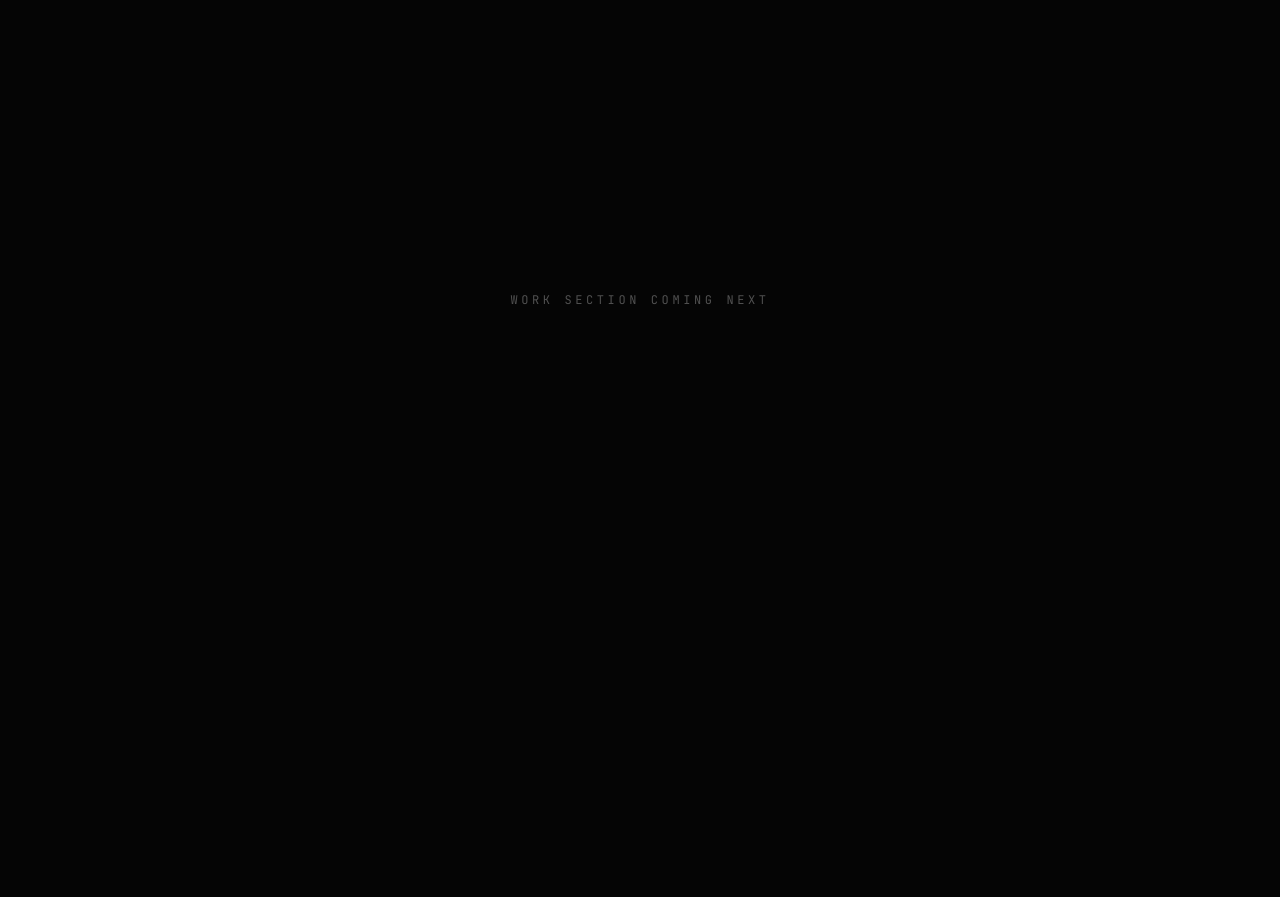
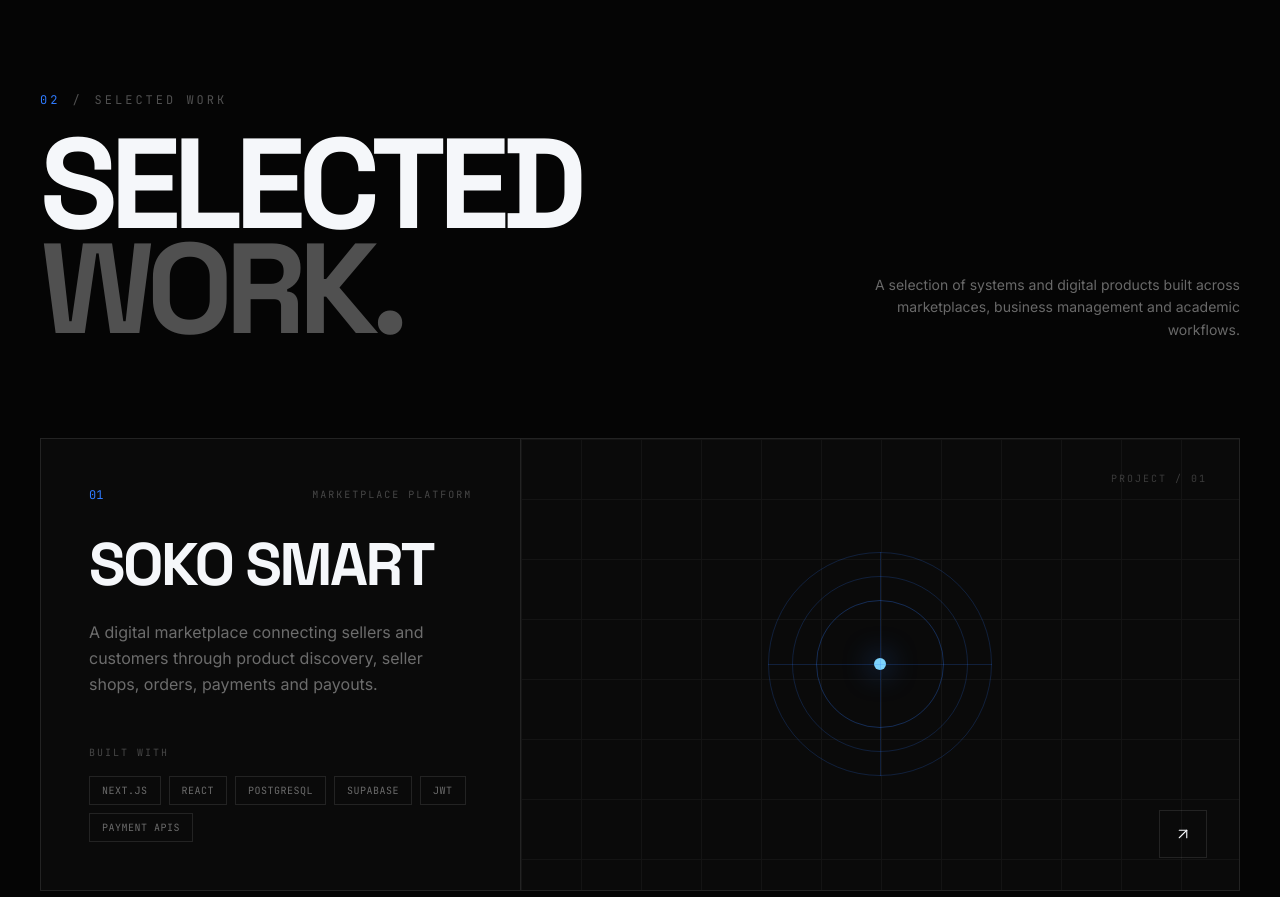
Before and after one commit to BEN1803/benjamin-portfolio, a Next.js app: page / in a window 1280 px wide. Shown: the part 1700-2597 px from the top of the page. Before the commit the page ends 2400 px from the top, so only its background shows below. Built offline with nearby package versions, Linux system fonts and the light colour scheme.

Commit message:
added projects section

```diff
--- a/src/app/page.tsx
+++ b/src/app/page.tsx
@@ -1,6 +1,7 @@
 import Navbar from "@/components/Navbar";
 import Hero from "@/components/Hero";
 import IntroSection from "@/components/IntroSection";
+import Projects from "@/components/Projects";
 
 export default function Home() {
   return (
@@ -11,14 +12,7 @@ export default function Home() {
 
       <IntroSection />
 
-      <section
-        id="work"
-        className="flex min-h-screen items-center justify-center bg-[#050505]"
-      >
-        <p className="font-mono text-xs uppercase tracking-[0.3em] text-white/30">
-          Work section coming next
-        </p>
-      </section>
+      <Projects />
     </main>
   );
 }
--- /dev/null
+++ b/src/components/Projects.tsx
@@ -0,0 +1,184 @@
+"use client";
+
+import { motion } from "motion/react";
+import { ArrowUpRight } from "lucide-react";
+
+import { projects } from "@/lib/projects";
+
+export default function Projects() {
+  return (
+    <section
+      id="work"
+      className="relative overflow-hidden bg-[#050505] px-6 py-32 md:px-10 md:py-48"
+    >
+      <div className="mx-auto max-w-7xl">
+        {/* Section heading */}
+        <div className="mb-24 flex flex-col justify-between gap-8 md:flex-row md:items-end">
+          <div>
+            <motion.div
+              initial={{ opacity: 0, y: 20 }}
+              whileInView={{ opacity: 1, y: 0 }}
+              viewport={{ once: true, amount: 0.5 }}
+              transition={{ duration: 0.7 }}
+              className="mb-6 flex items-center gap-3 font-mono text-xs uppercase tracking-[0.25em] text-white/30"
+            >
+              <span className="text-[#2f7bff]">02</span>
+
+              <span>/</span>
+
+              <span>Selected Work</span>
+            </motion.div>
+
+            <motion.h2
+              initial={{ opacity: 0, y: 60 }}
+              whileInView={{ opacity: 1, y: 0 }}
+              viewport={{ once: true, amount: 0.4 }}
+              transition={{
+                duration: 0.9,
+                ease: [0.22, 1, 0.36, 1],
+              }}
+              className="font-display text-[clamp(4rem,10vw,9rem)] font-bold uppercase leading-[0.82] tracking-[-0.06em]"
+            >
+              Selected
+              <br />
+              <span className="text-white/30">Work.</span>
+            </motion.h2>
+          </div>
+
+          <motion.p
+            initial={{ opacity: 0, y: 30 }}
+            whileInView={{ opacity: 1, y: 0 }}
+            viewport={{ once: true, amount: 0.5 }}
+            transition={{
+              duration: 0.8,
+              delay: 0.15,
+            }}
+            className="max-w-sm text-sm leading-relaxed text-white/40 md:text-right"
+          >
+            A selection of systems and digital products built across
+            marketplaces, business management and academic workflows.
+          </motion.p>
+        </div>
+
+        {/* Projects */}
+        <div className="space-y-6">
+          {projects.map((project, index) => (
+            <motion.article
+              key={project.title}
+              initial={{ opacity: 0, y: 60 }}
+              whileInView={{ opacity: 1, y: 0 }}
+              viewport={{ once: true, amount: 0.2 }}
+              transition={{
+                duration: 0.8,
+                delay: index * 0.1,
+                ease: [0.22, 1, 0.36, 1],
+              }}
+              className="group relative overflow-hidden border border-white/10 bg-white/[0.02] transition-colors duration-500 hover:border-[#2f7bff]/40"
+            >
+              <div className="grid min-h-[420px] md:grid-cols-[1fr_1.5fr]">
+                {/* Project information */}
+                <div className="flex flex-col justify-between p-8 md:p-12">
+                  <div>
+                    <div className="mb-8 flex items-center justify-between">
+                      <span className="font-mono text-xs text-[#2f7bff]">
+                        {project.number}
+                      </span>
+
+                      <span className="font-mono text-[10px] uppercase tracking-[0.2em] text-white/25">
+                        {project.category}
+                      </span>
+                    </div>
+
+                    <h3 className="font-display text-4xl font-bold uppercase tracking-[-0.04em] md:text-6xl">
+                      {project.title}
+                    </h3>
+
+                    <p className="mt-6 max-w-md text-sm leading-relaxed text-white/40 md:text-base">
+                      {project.description}
+                    </p>
+                  </div>
+
+                  {/* Technologies */}
+                  <div className="mt-12">
+                    <p className="mb-4 font-mono text-[10px] uppercase tracking-[0.2em] text-white/25">
+                      Built with
+                    </p>
+
+                    <div className="flex flex-wrap gap-2">
+                      {project.technologies.map((technology) => (
+                        <span
+                          key={technology}
+                          className="border border-white/10 px-3 py-1.5 font-mono text-[10px] uppercase tracking-wider text-white/40 transition-colors duration-300 group-hover:border-white/20 group-hover:text-white/60"
+                        >
+                          {technology}
+                        </span>
+                      ))}
+                    </div>
+                  </div>
+                </div>
+
+                {/* Visual area */}
+                <div className="relative min-h-[300px] overflow-hidden border-t border-white/10 md:border-l md:border-t-0">
+                  {/* Grid */}
+                  <div
+                    className="absolute inset-0 opacity-[0.04]"
+                    style={{
+                      backgroundImage:
+                        "linear-gradient(rgba(255,255,255,1) 1px, transparent 1px), linear-gradient(90deg, rgba(255,255,255,1) 1px, transparent 1px)",
+                      backgroundSize: "60px 60px",
+                    }}
+                  />
+
+                  {/* Project number */}
+                  <div className="absolute right-8 top-8 font-mono text-[10px] uppercase tracking-[0.2em] text-white/20">
+                    PROJECT / {project.number}
+                  </div>
+
+                  {/* Abstract visual */}
+                  <div className="absolute inset-0 flex items-center justify-center">
+                    <motion.div
+                      initial={{ scale: 0.8, opacity: 0 }}
+                      whileInView={{ scale: 1, opacity: 1 }}
+                      viewport={{ once: true }}
+                      transition={{
+                        duration: 1,
+                        delay: 0.2,
+                      }}
+                      className="relative h-40 w-40 md:h-56 md:w-56"
+                    >
+                      <div className="absolute inset-0 rounded-full border border-[#2f7bff]/20" />
+
+                      <div className="absolute inset-6 rounded-full border border-[#2f7bff]/20" />
+
+                      <div className="absolute inset-12 rounded-full border border-[#2f7bff]/30" />
+
+                      <div className="absolute left-1/2 top-1/2 h-3 w-3 -translate-x-1/2 -translate-y-1/2 rounded-full bg-[#7dd3fc] shadow-[0_0_30px_#2f7bff]" />
+
+                      <div className="absolute left-1/2 top-1/2 h-px w-full -translate-x-1/2 bg-[#2f7bff]/20" />
+
+                      <div className="absolute left-1/2 top-1/2 h-full w-px -translate-y-1/2 bg-[#2f7bff]/20" />
+                    </motion.div>
+                  </div>
+
+                  {/* Open project */}
+                  <div className="absolute bottom-8 right-8">
+                    <div className="flex h-12 w-12 items-center justify-center border border-white/10 transition-all duration-300 group-hover:border-[#2f7bff] group-hover:bg-[#2f7bff]/10">
+                      <ArrowUpRight
+                        size={18}
+                        strokeWidth={1.5}
+                        className="transition-transform duration-300 group-hover:-translate-y-1 group-hover:translate-x-1"
+                      />
+                    </div>
+                  </div>
+
+                  {/* Hover glow */}
+                  <div className="pointer-events-none absolute inset-0 bg-[#2f7bff]/0 transition-colors duration-700 group-hover:bg-[#2f7bff]/[0.025]" />
+                </div>
+              </div>
+            </motion.article>
+          ))}
+        </div>
+      </div>
+    </section>
+  );
+}
--- /dev/null
+++ b/src/lib/projects.ts
@@ -0,0 +1,48 @@
+export const projects = [
+  {
+    number: "01",
+    title: "Soko Smart",
+    category: "Marketplace Platform",
+    description:
+      "A digital marketplace connecting sellers and customers through product discovery, seller shops, orders, payments and payouts.",
+    technologies: [
+      "Next.js",
+      "React",
+      "PostgreSQL",
+      "Supabase",
+      "JWT",
+      "Payment APIs",
+    ],
+    featured: true,
+  },
+  {
+    number: "02",
+    title: "Dukani Ledger",
+    category: "Business Management System",
+    description:
+      "A business management system for handling products, inventory, sales, workers and profit tracking.",
+    technologies: [
+      "Spring Boot",
+      "PostgreSQL",
+      "Java",
+      "REST API",
+      "JWT",
+    ],
+    featured: true,
+  },
+  {
+    number: "03",
+    title: "Student Clearance",
+    category: "Academic Management System",
+    description:
+      "A digital clearance management system designed to coordinate students, departments and clearance processes.",
+    technologies: [
+      "Spring Boot",
+      "PostgreSQL",
+      "React",
+      "Next.js",
+      "REST API",
+    ],
+    featured: true,
+  },
+];
```
